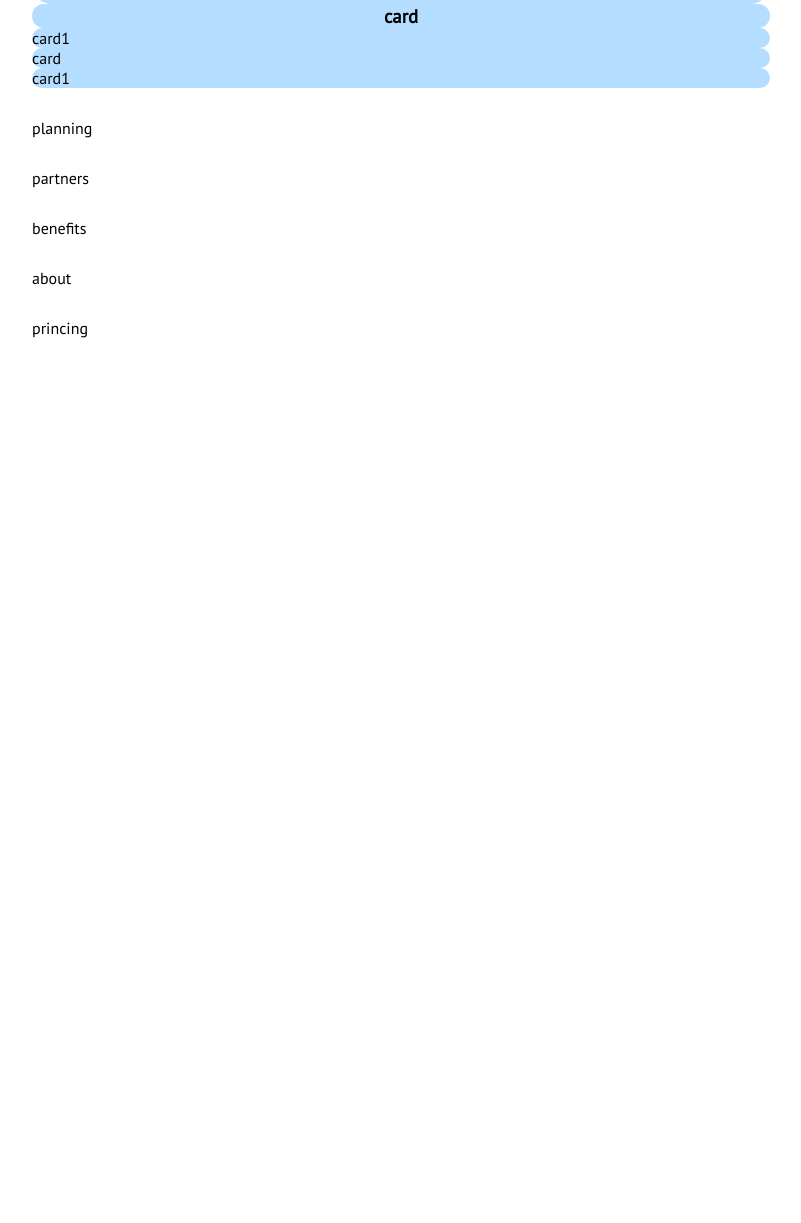
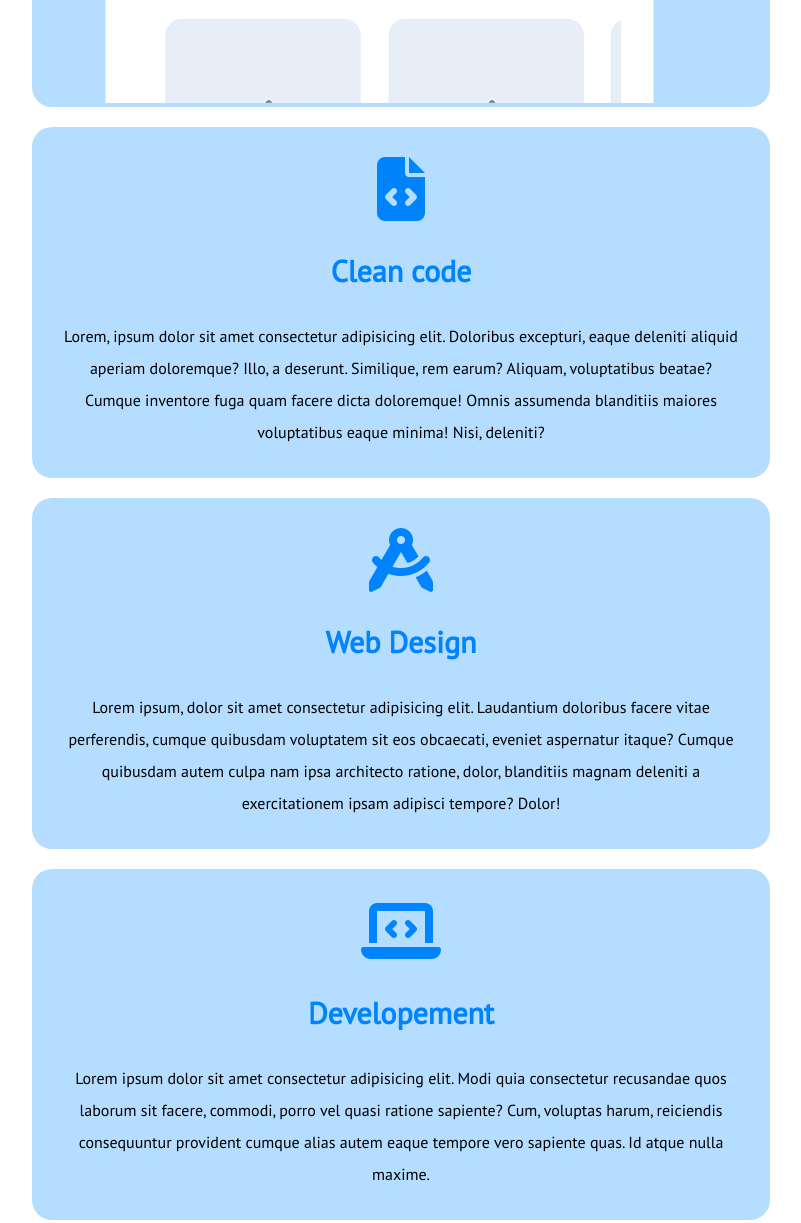
Before and after one commit to JorgeLuix/-htmlcss-responsive-layout, a plain HTML site: page index.html in a window 1280 px wide. Shown: the part 1120-2343 px from the top of the page, without its empty margins (239-1040 px from the left). Before the commit the page ends 1473 px from the top, so only its background shows below. Drawn offline with Linux system fonts and the light colour scheme.

Commit message:
iniziando sezione planning

```diff
--- a/css/style.css
+++ b/css/style.css
@@ -17,6 +17,7 @@ body {
     font-family: 'Livvic', sans-serif;
 font-family: 'Noto Sans', sans-serif;
 font-family: 'PT Sans', sans-serif;
+
 }
 
 html {
@@ -30,10 +31,18 @@ utilities
     padding: 15px;
     max-width: 768px;
     margin: 0 auto;
+
+
 }
 .txt-center{
     text-align: center;
 }
+h3 {
+    font-size: 30px;
+    color: var(--secondary-color);
+    padding: 30px 0;
+
+    }
 /********
 header
 ********/
@@ -79,24 +88,29 @@ main {
 .card {
     background-color: var(--card-color);
     border-radius: 20px;
+    margin-bottom: 20px;
 
+}
+.contenuto-card {
+    padding: 30px;
 }
 .card-left {
     padding: 30px;
 
 }
-.card-left h3 {
-    font-size: 30px;
-    color: var(--secondary-color);
+
+.card-left,.card p {
+
+    line-height: 2;
 }
-.card-left p {
-    padding: 20px 0;
-    line-height: 1.8;
+.btn{
+    padding: 20px 20px;
 }
 
 .btn a {
+
     background-color: var(--secondary-color);
-    padding: 10px 50px;
+    padding: 12px 20%;
     border-radius: 30px;
     color: var(--light-color);
     text-decoration: none;
@@ -106,6 +120,12 @@ main {
 }
 .card img {
    max-width: 100%;
+
+}
+.icons-font {
+    font-size: 5vw;
+    color: var(--secondary-color);
+
 }
 /************
  main
--- a/index.html
+++ b/index.html
@@ -43,13 +43,37 @@
 
                 </div>
                 <div class="card txt-center">
-                    <i></i>
-                    <h3>card</h3>
-                    <p></p>
+                        <div class="contenuto-card">
+                            <i class="fa-solid fa-file-code icons-font"></i>
+                            <h3>Clean code</h3>
+                            <p>Lorem, ipsum dolor sit amet consectetur adipisicing elit.
+                         Doloribus excepturi, eaque deleniti aliquid aperiam doloremque? Illo, a deserunt. Similique, rem earum? Aliquam, voluptatibus beatae? Cumque inventore fuga quam facere dicta doloremque! Omnis assumenda blanditiis maiores voluptatibus eaque minima! Nisi, deleniti?</p>
+                        </div>
+                    </div>
+                <div class="card txt-center">
+                    <div class="contenuto-card">
+                        <i class="fa-solid fa-compass-drafting icons-font"></i>
+                        <h3>Web Design</h3>
+                        <p>Lorem ipsum, dolor sit amet consectetur adipisicing elit.
+                        Laudantium doloribus facere vitae perferendis, cumque quibusdam voluptatem sit eos obcaecati, eveniet aspernatur itaque? Cumque quibusdam autem culpa nam ipsa architecto ratione, dolor, blanditiis magnam deleniti a exercitationem ipsam adipisci tempore? Dolor!</p>
+                    </div>
                 </div>
-                <div class="card">card1</div>
-                <div class="card">card</div>
-                <div class="card">card1</div>
+                <div class="card txt-center">
+                    <div class="contenuto-card">
+                        <i class="fa-solid fa-laptop-code icons-font"></i>
+                        <h3>Developement</h3>
+                        <p>Lorem ipsum dolor sit amet consectetur adipisicing elit.
+                        Modi quia consectetur recusandae quos laborum sit facere, commodi, porro vel quasi ratione sapiente? Cum, voluptas harum, reiciendis consequuntur provident cumque alias autem eaque tempore vero sapiente quas. Id atque nulla maxime.</p>
+                    </div>
+                </div>
+                <div class="card txt-center">
+                    <div class="contenuto-card">
+                        <i class="fa-solid fa-bullhorn icons-font"></i>
+                        <h3>Branding</h3>
+                        <p>Lorem ipsum dolor sit, amet consectetur adipisicing elit. Facere eveniet dignissimos tempora iure ullam adipisci obcaecati molestias reiciendis cupiditate libero ab numquam, reprehenderit earum vel necessitatibus.
+                         Laboriosam facilis provident laborum? Minus inventore ratione consequatur ut aperiam facere reiciendis dolorum enim!</p>
+                    </div>
+                </div>
 
             </div>
         </section>
```
